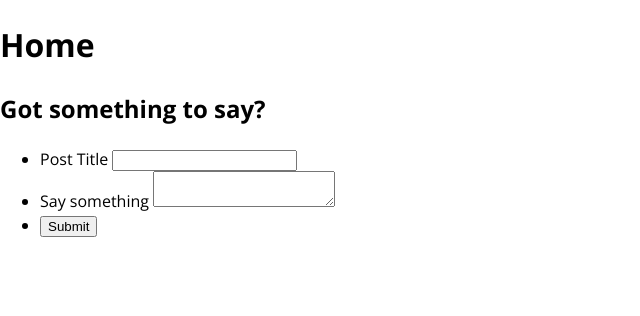
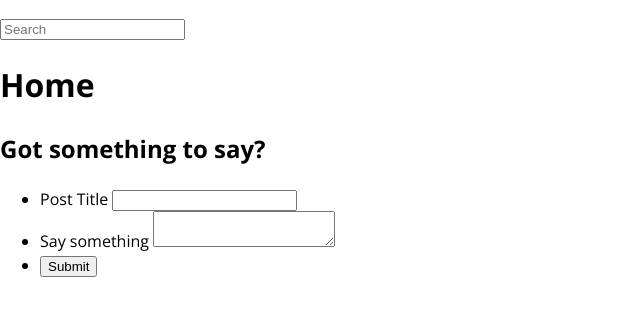
Before and after one commit to tinabel/flask-mega-tutorial, a Flask app: page /index in a window 1280 px wide. Shown: the part 112-428 px from the top of the page, without its empty margins (0-640 px from the left). Run offline with Flask 3, Linux system fonts and the light colour scheme; the visitor is signed in with stand-in values (Sample User, id 1); data comes from the database, SQL or seed files in the repository; data that the repository does not hold is empty; style sheets or scripts are compiled from the project's sources; some libraries are stand-ins or nearby versions.

Commit message:
Add search form to base template

```diff
--- a/app/templates/base.html
+++ b/app/templates/base.html
@@ -41,6 +41,13 @@
         {% endif %}
       </ul>
     </nav>
+    {%  if g.search_form %}
+    <form class="navbar-form navbar-left" method="get" action="{{ url_for('main.search') }}">
+      <div class="form-group">
+          {{ g.search_form.q(size=20, class='form-control', placeholder=g.search_form.q.label.text) }}
+      </div>
+  </form>
+    {% endif %}
     {% with messages = get_flashed_messages() %}
     {% if messages %}
     <ul>
```
